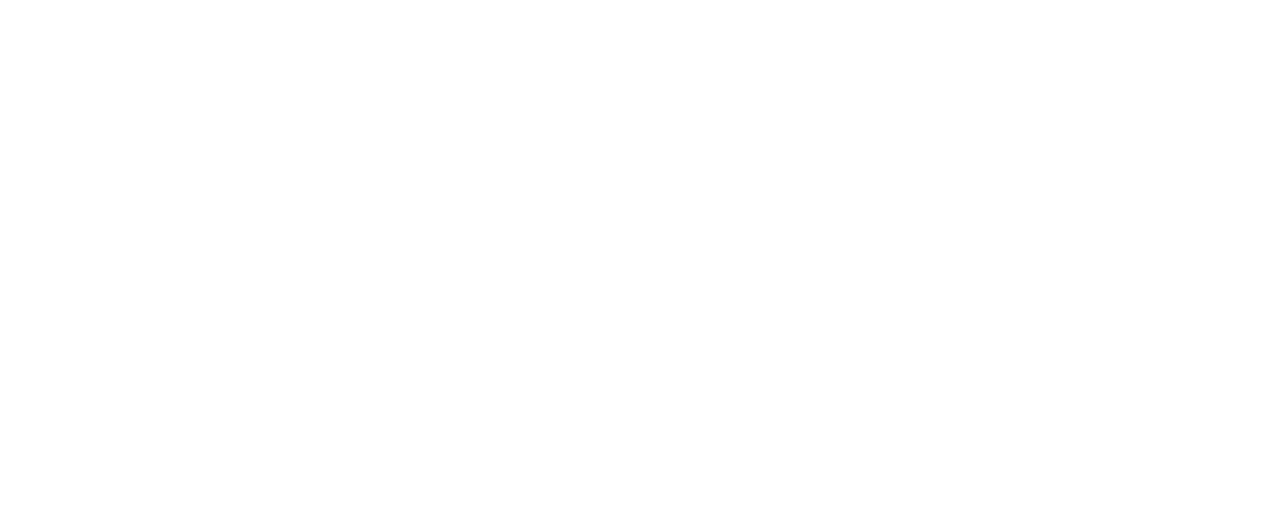
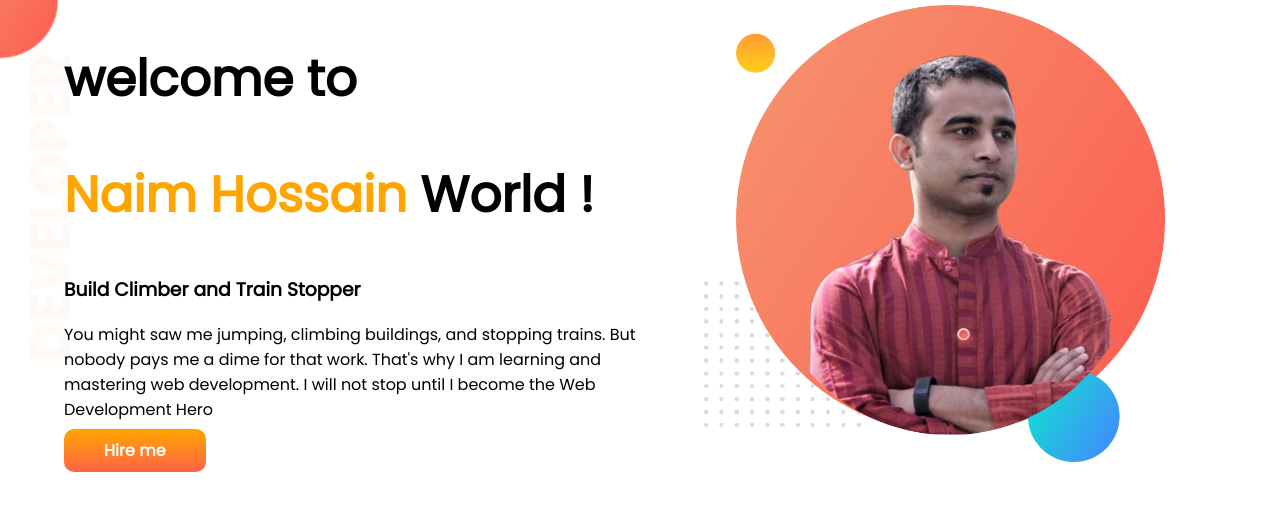
Before and after one commit to abdul-mannan-naim/developer-portfolio, a plain HTML site: page index.html in a window 1280 px wide. Drawn offline with Linux system fonts and the light colour scheme.

Commit message:
top bannar added

```diff
--- a/index.html
+++ b/index.html
@@ -1,15 +1,42 @@
 <!DOCTYPE html>
 <html lang="en">
+
 <head>
     <meta charset="UTF-8">
     <meta http-equiv="X-UA-Compatible" content="IE=edge">
     <meta name="viewport" content="width=device-width, initial-scale=1.0">
     <title>Naim hossain portfolio</title>
-<link rel="stylesheet" href="style.css">
+
+    <link rel="preconnect" href="https://fonts.googleapis.com">
+    <link rel="preconnect" href="https://fonts.gstatic.com" crossorigin>
+    <link href="https://fonts.googleapis.com/css2?family=Poppins&display=swap" rel="stylesheet">
+
+    <link rel="stylesheet" href="style.css">
 
 
 </head>
+
 <body>
+    <section class="top-banner">
+        <div class="half-width">
+            <h1>welcome to</h1>
+            <h1><span class="orange-color">Naim Hossain</span> World ! </h1>
+            <h3>Build Climber and Train Stopper</h3>
+            <p>You might saw me jumping, climbing buildings, and stopping trains. But nobody pays me a dime for that
+                work. That's why I am learning and mastering web development. I will not stop until I become the Web
+                Development Hero</p>
+            <a class="link-button" target="blank" href="https://programminghero1.github.io/developer-portfolio/">Hire
+                me</a>
+        </div>
+
+        <div class="half-width">
+            <img class="img-margin" src="image/my-bg.png" alt="jhankar-vai">
+        </div>
+    </section>
+
+
+
 
 </body>
+
 </html>
--- a/style.css
+++ b/style.css
@@ -0,0 +1,43 @@
+body{
+
+    font-family: 'Poppins', sans-serif;
+margin: 0px;
+
+}
+h1{
+font-size: 50px;
+
+}
+ .orange-color{
+color: orange;
+
+ }
+ section{
+
+    display: flex;
+ }
+ .half-width{
+width: 50%;
+padding-left: 5%;
+
+ }
+ .half-width img{
+     width: 80%;
+ }
+ .link-button{
+text-decoration: none;
+background-image: linear-gradient(orange, tomato);
+padding: 10px 40px ;
+
+color: white;
+ font-weight: 700;
+border-radius: 10px;
+ }
+ .top-banner{
+background-image: url(image/top-banner.png);
+ background-repeat: no-repeat;
+ }
+ .img-margin{
+margin-top: 5px;
+
+ }
```
Also changed, not shown: image/dream-bg.png (added), image/exp-bg.png (added), image/jhankar.png (added), image/jhankar2.png (added), image/my-bg.png (added), image/my-bg2.png (added), image/top-banner.png (added), pc/fococlipping-20220104-102159.png (added), pc/fococlipping-20220104-102914.png (added), pc/fococlipping-20220104-102930.png (added), pc/fococlipping-20220104-104250.png (added), pc/my-bg.png (added).
